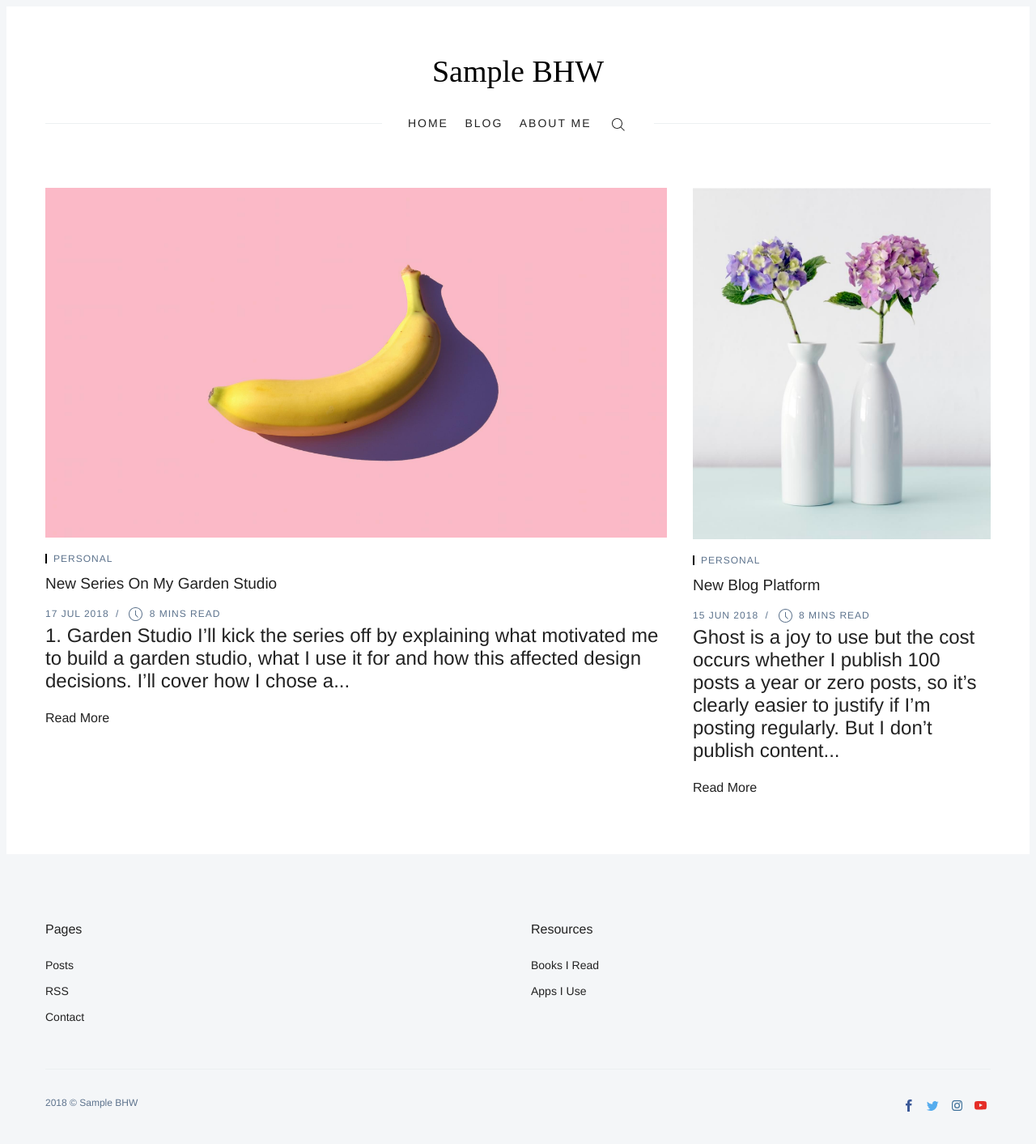
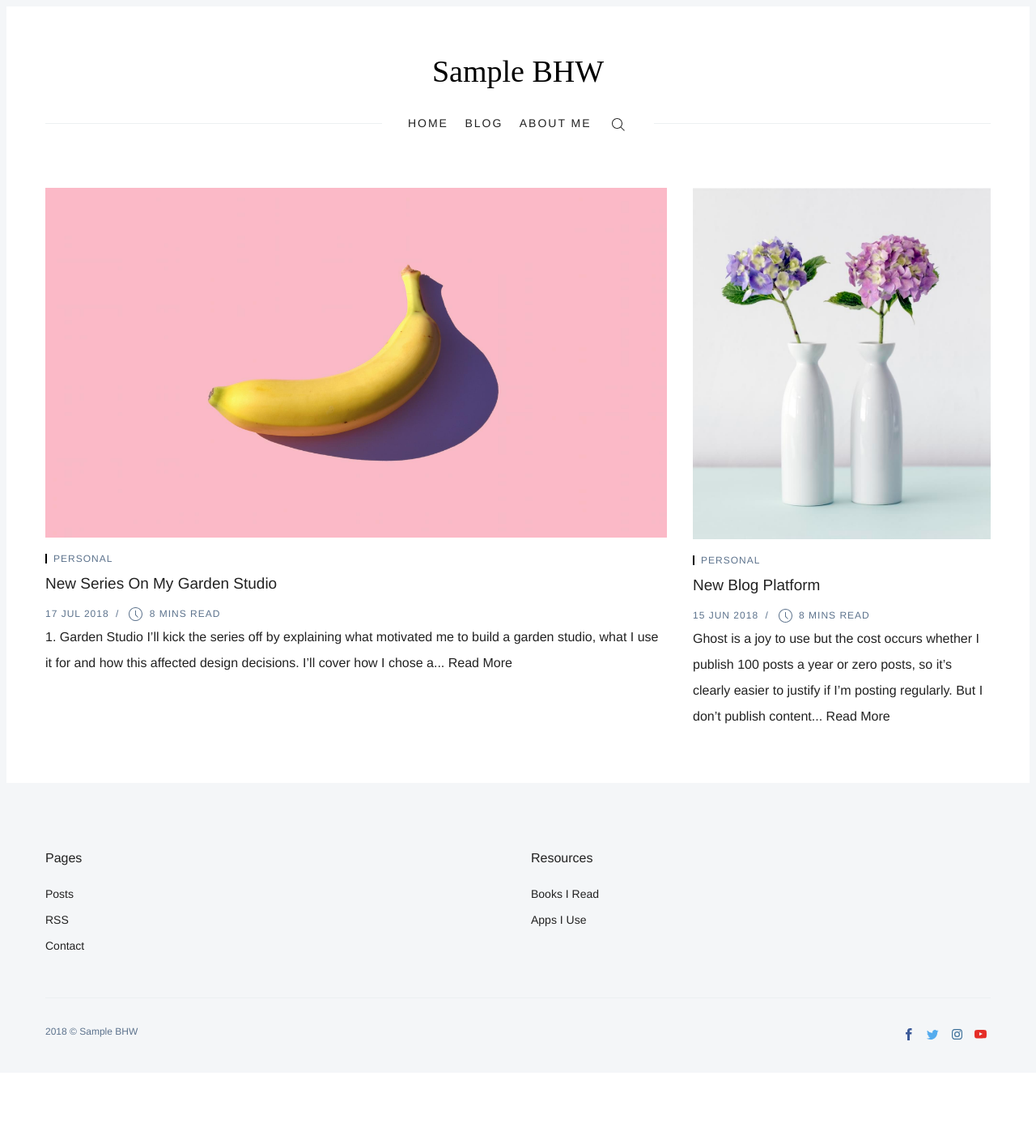
Before and after one commit to olaglam2/olaglam2.github.io, a Jekyll site: the page built from index.html, in a window 1280 px wide. Shown: the whole page at 81% size. Built offline with Jekyll 4.4.1, drawn with Linux system fonts in a browser that asks for light colours; some web fonts are replaced; the list of posts is cut into pages by our own code; after the commit the page ends 1325 px from its top, so only the background shows below that.

Commit message:
Update index.html

```diff
--- a/index.html
+++ b/index.html
@@ -31,7 +31,7 @@ layout: default
       </div>
         <div>
 		      <a class = "readmore" href={{site.baseurl}}{{post.url}}>
-          <h3 class="c-excerpt .c-post-card__excerpt ">{{ post.excerpt | strip_html | truncatewords: 35 }}</h3>
+          <span class="c-excerpt .c-post-card__excerpt ">{{ post.excerpt | strip_html | truncatewords: 35 }}</span>
 
 	          Read More</a>
         </div>
```
